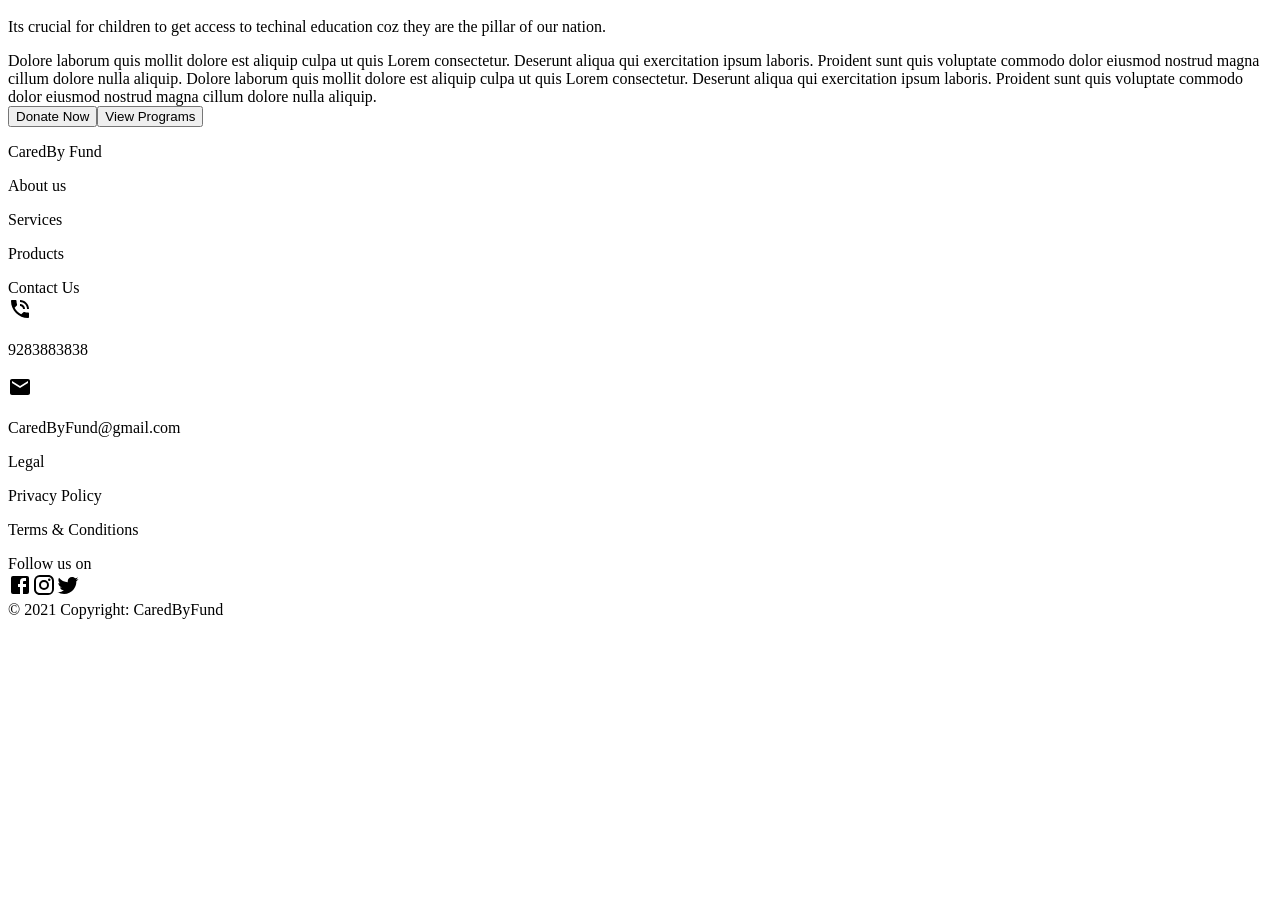
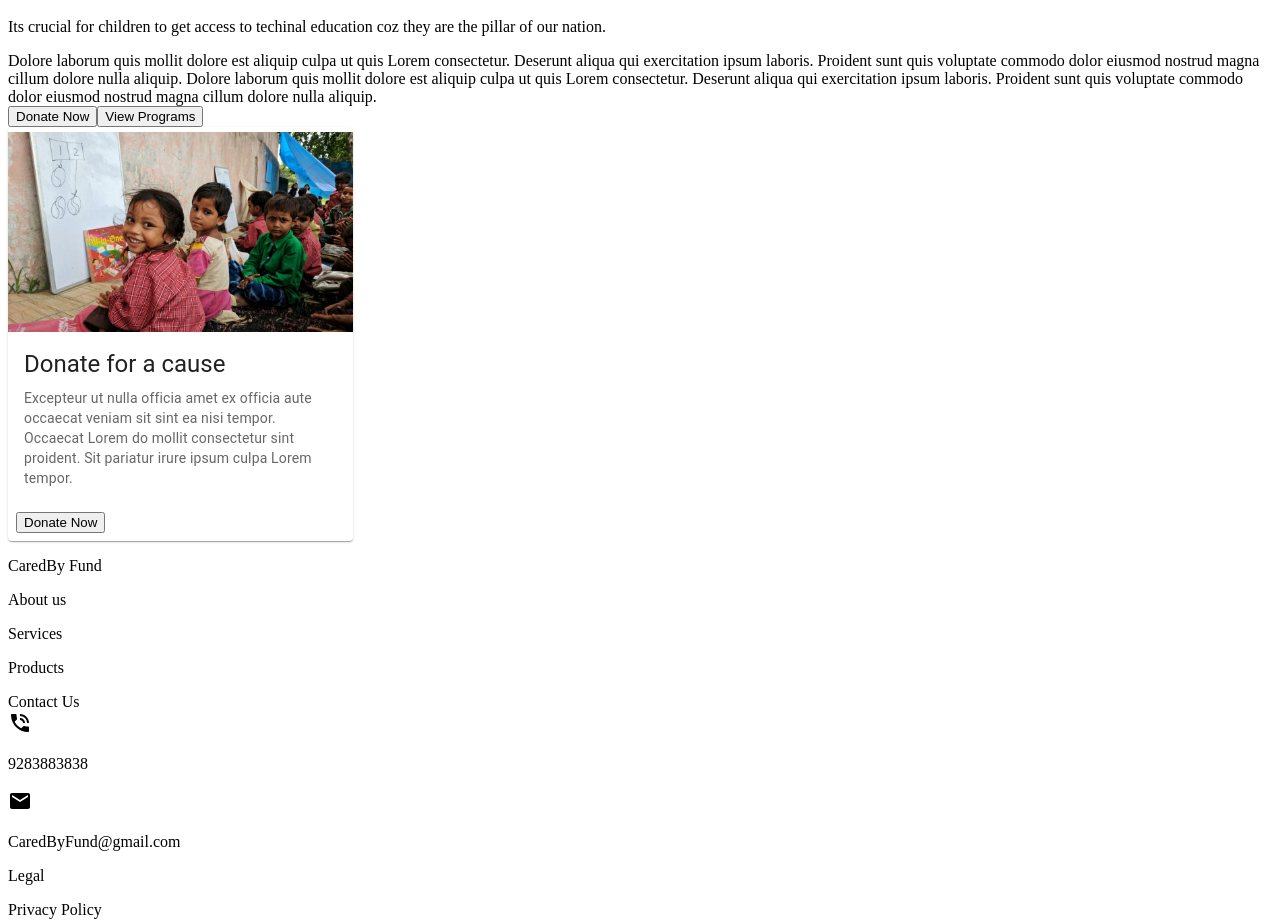
Before and after one commit to Binita-subedi13/seventh-sem-project, a React (Create React App) app: page / in a window 1280 px wide. Shown: the part 2221-3145 px from the top of the page. Before the commit the page ends 2848 px from the top, so only its background shows below. Built offline with nearby package versions, Linux system fonts and the light colour scheme.

Commit message:
card component

```diff
--- a/src/App.js
+++ b/src/App.js
@@ -1,5 +1,6 @@
 
 import Profile from "./components/Body section/Profile";
+import Demo from "./components/Content/Demo";
 import Events from "./components/Content/Events";
 import Slider from "./components/Content/Slider";
 function App() {
@@ -9,6 +10,7 @@ function App() {
 <div><Slider/>
 <Profile/>
 <Events></Events>
+<Demo/>
 </div>
 
 
--- a/src/components/Body section/ProfileCard.js
+++ b/src/components/Body section/ProfileCard.js
@@ -3,7 +3,8 @@ function ProfileCard(props){
     return (
         <div className="bg-slate-300 h-96 basis-1/3 m-auto text-center rounded-xl hover:shadow-lg transition duration-300">
             <div className="h-3/5">
-                <img src={props.img} alt="" />
+
+                <img src={props.img} alt="profile" />
             </div>
             <div>{props.text}</div>
         </div>
--- a/src/components/Content/Demo.js
+++ b/src/components/Content/Demo.js
@@ -1,40 +1,30 @@
-import React from 'react';
-import Carousel from 'react-material-ui-carousel'
-import { Paper, Button } from '@mui/material'
+import * as React from 'react';
+import Card from '@mui/material/Card';
+import CardActions from '@mui/material/CardActions';
+import CardContent from '@mui/material/CardContent';
+import CardMedia from '@mui/material/CardMedia';
+import Button from '@mui/material/Button';
+import Typography from '@mui/material/Typography';
 
-function Demo(props)
-{
-    var items = [
-        {
-            name: "Random Name #1",
-            description: "Probably the most random thing you have ever seen!"
-        },
-        {
-            name: "Random Name #2",
-            description: "Hello World!"
-        }
-    ]
+export default function MediaCard() {
+  return (
+    <Card sx={{ maxWidth: 345,paddingTop:"5px" }}>
+      <CardMedia
+        sx={{ height: 200 }}
+        image="/children.jpeg"
+      />
+      <CardContent>
+        <Typography gutterBottom variant="h5" component="div">
+          Donate for a cause
+        </Typography>
+        <Typography variant="body2" color="text.secondary">
+         Excepteur ut nulla officia amet ex officia aute occaecat veniam sit sint ea nisi tempor. Occaecat Lorem do mollit consectetur sint proident. Sit pariatur irure ipsum culpa Lorem tempor.
+        </Typography>
+      </CardContent>
+      <CardActions>
+      <button  className='bg-orange-500 p-2 rounded-sm text text-white hover'>Donate Now</button>
 
-    return (
-        <Carousel>
-            {
-                items.map( (item, i) => <Item key={i} item={item} /> )
-            }
-        </Carousel>
-    )
+      </CardActions>
+    </Card>
+  );
 }
-
-function Item(props)
-{
-    return (
-        <Paper>
-            <h2>{props.item.name}</h2>
-            <p>{props.item.description}</p>
-
-            <Button className="CheckButton">
-                Check it out!
-            </Button>
-        </Paper>
-    )
-}
-export default Demo
--- a/src/components/Content/Slider.js
+++ b/src/components/Content/Slider.js
@@ -5,10 +5,10 @@ import { Paper } from "@mui/material";
 
 function Slider(props) {
   const items = [
-    <img style={{height:"600px",width:"100%",paddingTop:"2px"}}  src="/slider.jpg" alt="image" />,
-    <img style={{height:"600px",width:"100%"}}  src="/slider.jpg" alt="image" />,
-    <img style={{height:"600px",width:"100%"}}  src="/slider.jpg"  alt="image"/>,
-    <img style={{height:"600px",width:"100%"}}  src="/slider.jpg" alt="image" />,
+    <img style={{height:"600px",width:"100%",paddingTop:"2px"}}  src="/slider.jpg" alt="slider1" />,
+    <img style={{height:"600px",width:"100%"}}  src="/slider.jpg" alt="slider2" />,
+    <img style={{height:"600px",width:"100%"}}  src="/slider.jpg"  alt="slider3"/>,
+    <img style={{height:"600px",width:"100%"}}  src="/slider.jpg" alt="slider4" />,
   ];
 
   return (
```
